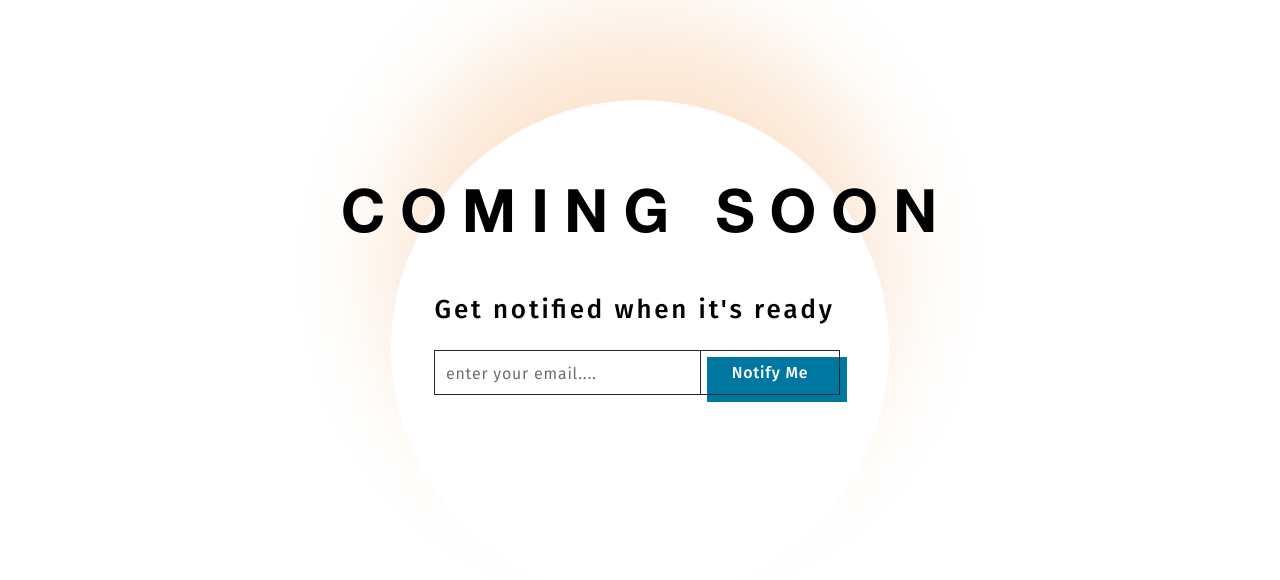
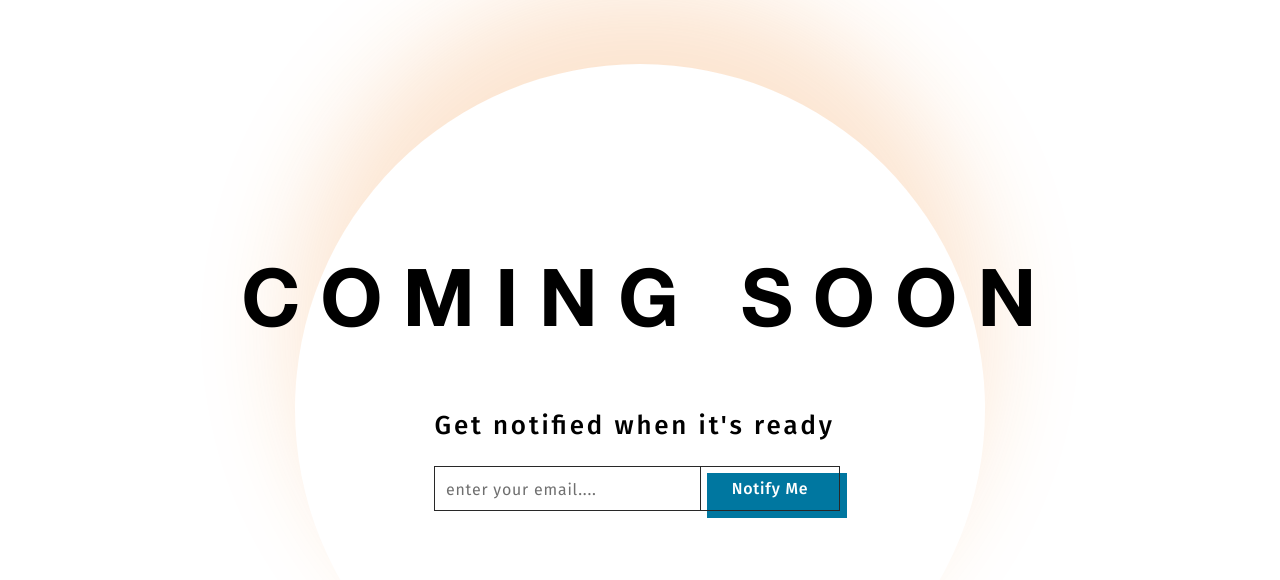
Before and after one commit to a-falkonia/Ji-touch-test, a website: page app/index.html in a window 1280 px wide. Shown: the part 116-696 px from the top of the page. Drawn offline with nearby package versions, Linux system fonts and the light colour scheme; files that its build step writes are made by us from their sources.

Commit message:
Laptop version ready

```diff
--- a/app/sass/components/content.scss
+++ b/app/sass/components/content.scss
@@ -56,7 +56,6 @@
   .page-main__title {
     font-size: 60px;
     line-height: 60px;
-    letter-spacing: 0.25em;
     padding-left: 0.22em;
   }
 
@@ -95,4 +94,19 @@
       left: 6px;
     }
   }
+
+  @media (min-width: $tablet-min-width) {
+    .page-main {
+      padding-top: 285px;
+    }
+
+    .page-main__title {
+      font-size: 80px;
+      line-height: 80px;
+    }
+
+    .page-main__tagline {
+      padding-top: 64px;
+    }
+  }
 }
--- a/app/sass/global.scss
+++ b/app/sass/global.scss
@@ -178,7 +178,14 @@ body::after {
     width: 498px;
     height: 498px;
     left: calc(50% - 498px / 2);
-    top: calc(50% - 498px / 2 + 65px);
+    top: 190px;
+  }
+
+  @media (min-width: $laptop-min-width) {
+    width: 690px;
+    height: 690px;
+    left: calc(50% - 690px / 2);
+    top: 180px;
   }
 }
 
```
